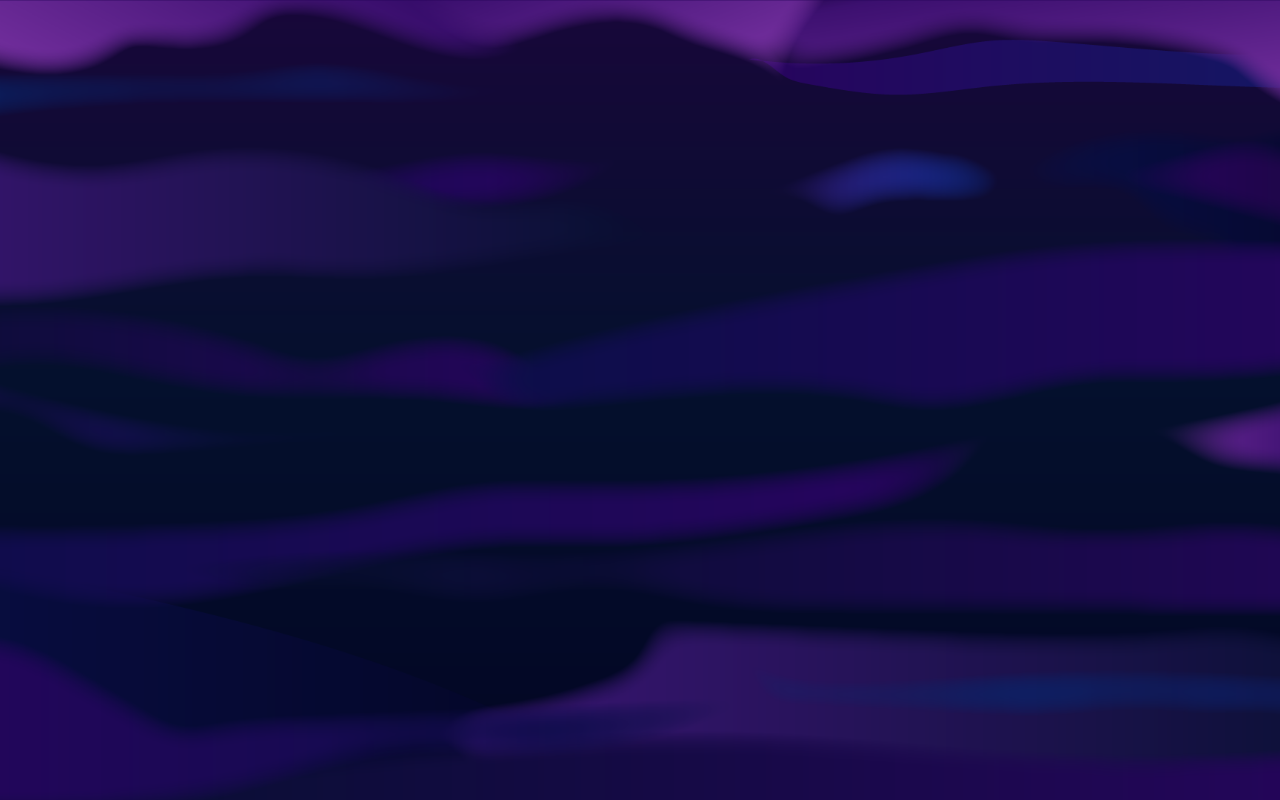
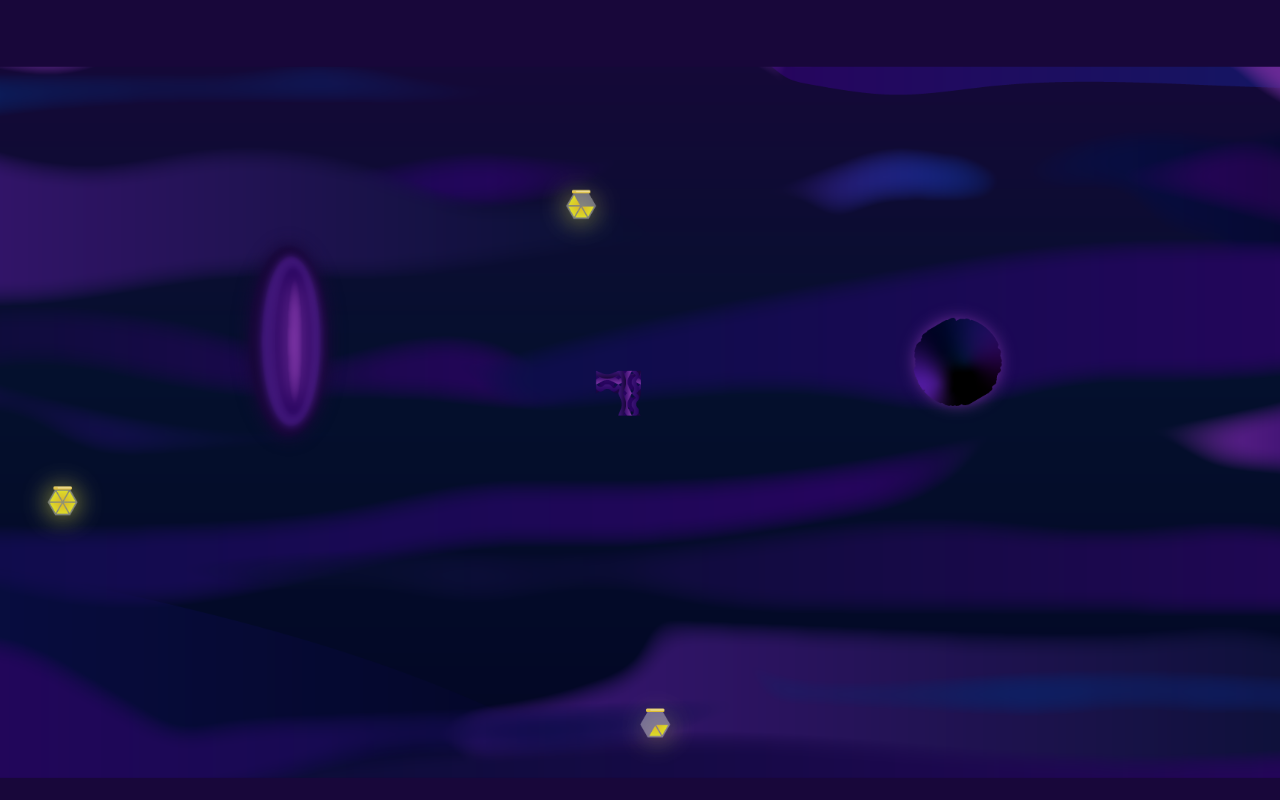
Before and after one commit to Vanessi-K/Dreammares, a plain HTML site: page html/game.html in a window 1280 px wide. Shown: the top 800 px of the page. Drawn offline with Linux system fonts and the light colour scheme.

Commit message:
All gameObject child classes are created

```diff
--- a/html/game.html
+++ b/html/game.html
@@ -4,10 +4,9 @@
     <meta charset="UTF-8">
     <title>Dreammares</title>
     <link rel="stylesheet" href="../css/game-style.css">
-    <script src="../script/app.js"></script>
+    <script type="module" src="../script/app.js"></script>
 </head>
 <body>
-    <canvas id="game-area" width="1920" height="1080"></canvas>
-
+    <canvas id="game-area"></canvas>
 </body>
 </html>
--- a/script/app.js
+++ b/script/app.js
@@ -1,3 +1,72 @@
+import Collectable from "./modules/Collectable.js";
+import Monster from "./modules/Monster.js";
+import Barrier from "./modules/Barrier.js";
+import Boundary from "./modules/Boundary.js";
+import Portal from "./modules/Portal.js";
+
+const CONFIG = {
+    width: 1920,
+    height: 1080,
+    tileSize: 30,
+    topOffset: 90,
+    bottomOffset: 30
+}
+
+let ctx;
+let lastTickTimestamp;
+let gameObjects = [];
+
 window.onload = () => {
+    init();
+}
 
+function init() {
+    let canvas = document.querySelector("#game-area");
+    ctx = canvas.getContext("2d");
+
+
+    canvas.setAttribute("width", CONFIG.width);
+    canvas.setAttribute("height", CONFIG.height);
+    gameObjects.push(new Boundary(ctx, 0, 0, CONFIG.width, CONFIG.topOffset));
+    gameObjects.push(new Boundary(ctx, 0, CONFIG.height - CONFIG.bottomOffset, CONFIG.width, CONFIG.bottomOffset));
+
+
+    gameObjects.push(new Collectable(ctx, 100, 600, "../../assets/full-jar.png"));
+    gameObjects.push(new Collectable(ctx, 800, 200, "../../assets/half-jar.png"));
+    gameObjects.push(new Collectable(ctx, 900, 900, "../../assets/empty-jar.png"));
+
+    gameObjects.push(new Monster(ctx, 1300, 400, "../../assets/shadow-creature.png"));
+
+    gameObjects.push(new Barrier(ctx, 900, 500, "../../assets/barrier-horizontal.png"));
+    gameObjects.push(new Barrier(ctx, 930, 500, "../../assets/barrier-corner.png"));
+    gameObjects.push(new Barrier(ctx, 930, 530, "../../assets/barrier-vertical.png"));
+
+    gameObjects.push(new Portal(ctx, 400, 300, "../../assets/portal.png"));
+
+
+    lastTickTimestamp = performance.now();
+    gameLoop();
 }
+
+function gameLoop() {
+    //Calculate time past since last render / last tick and pass it
+    update(performance.now() - lastTickTimestamp);
+
+    render();
+
+    lastTickTimestamp = performance.now();
+
+    requestAnimationFrame(gameLoop);
+}
+
+function update(timePassedSinceLastRender) {
+    gameObjects.forEach((gameObject) => gameObject.update());
+}
+
+function render() {
+    //delete the canvas
+    ctx.clearRect(0, 0, CONFIG.width, CONFIG.height);
+
+    //draw new frame
+    gameObjects.forEach((gameObject) => gameObject.render());
+}
--- /dev/null
+++ b/script/modules/Barrier.js
@@ -0,0 +1,20 @@
+import GameObject from "./GameObject.js";
+
+class Barrier extends GameObject {
+
+    image = new Image();
+
+    constructor(ctx, x, y, imagePath) {
+        super(ctx, x, y);
+        this.image.src = imagePath;
+    }
+
+    render() {
+        this.ctx.translate(this.x, this.y);
+        this.ctx.drawImage(this.image, 0, 0, this.image.width, this.image.height)
+        this.ctx.resetTransform();
+    }
+
+}
+
+export default Barrier;
--- /dev/null
+++ b/script/modules/Boundary.js
@@ -0,0 +1,23 @@
+import GameObject from "./GameObject.js";
+
+class Boundary extends GameObject {
+
+    width;
+    height;
+
+    constructor(ctx, x, y, width, height) {
+        super(ctx, x, y);
+        this.width = width;
+        this.height = height;
+    }
+
+    render() {
+        this.ctx.translate(this.x, this.y);
+        this.ctx.fillStyle = "#18073a";
+        this.ctx.fillRect(0, 0, this.width, this.height);
+        this.ctx.resetTransform();
+    }
+
+}
+
+export default Boundary;
--- /dev/null
+++ b/script/modules/Collectable.js
@@ -0,0 +1,23 @@
+import GameObject from "./GameObject.js";
+
+class Collectable extends GameObject {
+
+    image = new Image();
+
+    constructor(ctx, x, y, imagePath) {
+        super(ctx, x, y);
+
+        this.image.src = imagePath;
+
+
+    }
+
+    render() {
+        this.ctx.translate(this.x, this.y);
+        this.ctx.drawImage(this.image, 0, 0, this.image.width, this.image.height)
+        this.ctx.resetTransform();
+    }
+
+}
+
+export default Collectable;
--- /dev/null
+++ b/script/modules/GameObject.js
@@ -0,0 +1,21 @@
+class GameObject {
+    ctx;
+    x;
+    y;
+
+    constructor(ctx, x, y) {
+        this.ctx = ctx;
+        this.x = x;
+        this.y = y;
+    }
+
+    init() {}
+
+    update() {}
+
+    render() {}
+
+    getHitbox() {}
+}
+
+export default GameObject;
--- /dev/null
+++ b/script/modules/Monster.js
@@ -0,0 +1,20 @@
+import GameObject from "./GameObject.js";
+
+class Monster extends GameObject {
+
+    image = new Image();
+
+    constructor(ctx, x, y, imagePath) {
+        super(ctx, x, y);
+        this.image.src = imagePath;
+    }
+
+    render() {
+        this.ctx.translate(this.x, this.y);
+        this.ctx.drawImage(this.image, 0, 0, this.image.width, this.image.height)
+        this.ctx.resetTransform();
+    }
+
+}
+
+export default Monster;
--- /dev/null
+++ b/script/modules/Portal.js
@@ -0,0 +1,21 @@
+import GameObject from "./GameObject.js";
+
+class Portal extends GameObject {
+
+    image = new Image();
+
+    constructor(ctx, x, y, imagePath, onHit) {
+        super(ctx, x, y);
+
+        this.image.src = imagePath;
+    }
+
+    render() {
+        this.ctx.translate(this.x, this.y);
+        this.ctx.drawImage(this.image, 0, 0, this.image.width, this.image.height)
+        this.ctx.resetTransform();
+    }
+
+}
+
+export default Portal;
```
Also changed, not shown: script/modules/Player.js (added, +7 -0 lines), assets/shadow-creature.png (renamed from assets/shadow-creaure.png).
